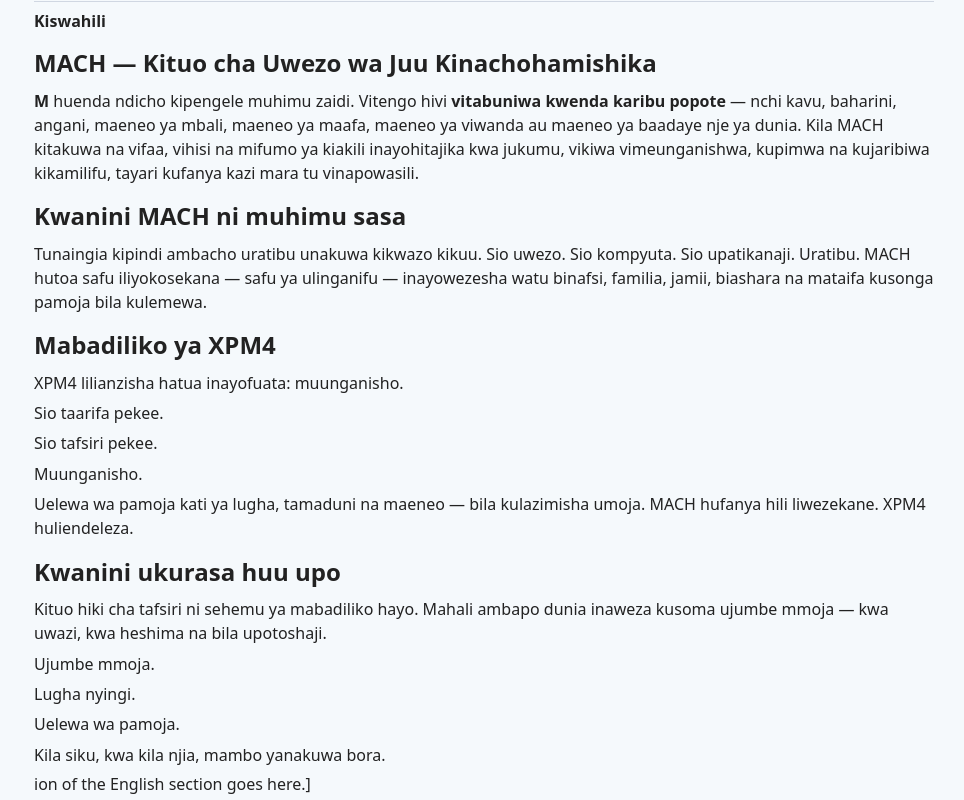
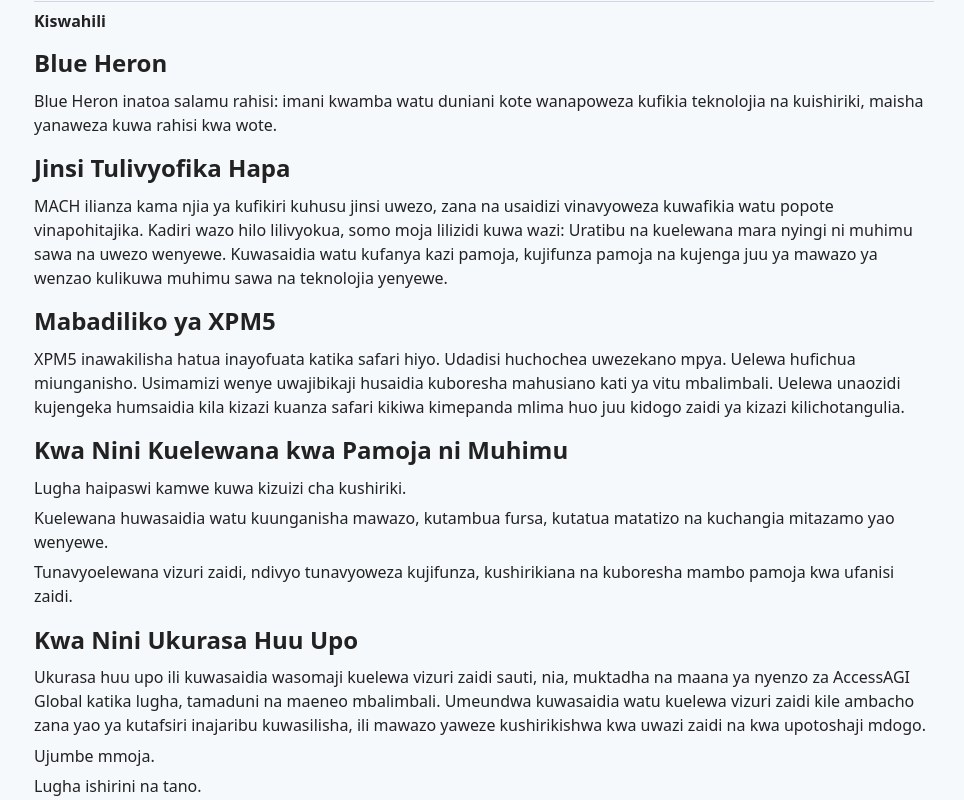
Before and after one commit to Skipy2k/accessagi-global-xpm-translation, a plain HTML site: page index.html in a window 1280 px wide. Both pictures are taken after a click on the button "Swahili". Shown: the part 2006-2806 px from the top of the page, without its empty margins (156-1120 px from the left). Drawn offline with Linux system fonts and the light colour scheme.

Commit message:
Update Swahili translation content in index.html

```diff
--- a/index.html
+++ b/index.html
@@ -684,44 +684,51 @@ Została zaprojektowana tak, aby pomagać ludziom lepiej rozumieć, co stara si
   <p>Z dnia na dzień, pod każdym względem, jest coraz lepiej.</p>
 </div>
 
-    <div id="lang-sw" class="translation-block">
+<div id="lang-sw" class="translation-block">
   <div class="language-label">Kiswahili</div>
 
-  <h2>MACH — Kituo cha Uwezo wa Juu Kinachohamishika</h2>
+  <h2>Blue Heron</h2>
+  <p>Blue Heron inatoa salamu rahisi: imani kwamba watu duniani kote wanapoweza kufikia teknolojia na kuishiriki, maisha yanaweza kuwa rahisi kwa wote.</p>
+
+  <h2>Jinsi Tulivyofika Hapa</h2>
   <p>
-    <strong>M</strong> huenda ndicho kipengele muhimu zaidi. Vitengo hivi
-    <strong>vitabuniwa kwenda karibu popote</strong> — nchi kavu, baharini, angani, maeneo ya mbali,
-    maeneo ya maafa, maeneo ya viwanda au maeneo ya baadaye nje ya dunia. Kila MACH kitakuwa na
-    vifaa, vihisi na mifumo ya kiakili inayohitajika kwa jukumu, vikiwa vimeunganishwa, kupimwa na
-    kujaribiwa kikamilifu, tayari kufanya kazi mara tu vinapowasili.
+    MACH ilianza kama njia ya kufikiri kuhusu jinsi uwezo, zana na usaidizi vinavyoweza kuwafikia watu popote vinapohitajika.
+
+Kadiri wazo hilo lilivyokua, somo moja lilizidi kuwa wazi:
+
+Uratibu na kuelewana mara nyingi ni muhimu sawa na uwezo wenyewe.
+
+Kuwasaidia watu kufanya kazi pamoja, kujifunza pamoja na kujenga juu ya mawazo ya wenzao kulikuwa muhimu sawa na teknolojia yenyewe.
   </p>
 
-  <h2>Kwanini MACH ni muhimu sasa</h2>
+  <h2>Mabadiliko ya XPM5</h2>
   <p>
-    Tunaingia kipindi ambacho uratibu unakuwa kikwazo kikuu. Sio uwezo. Sio kompyuta. Sio upatikanaji.
-    Uratibu. MACH hutoa safu iliyokosekana — safu ya ulinganifu — inayowezesha watu binafsi, familia,
-    jamii, biashara na mataifa kusonga pamoja bila kulemewa.
+    XPM5 inawakilisha hatua inayofuata katika safari hiyo.
+
+Udadisi huchochea uwezekano mpya.
+
+Uelewa hufichua miunganisho.
+
+Usimamizi wenye uwajibikaji husaidia kuboresha mahusiano kati ya vitu mbalimbali.
+
+Uelewa unaozidi kujengeka humsaidia kila kizazi kuanza safari kikiwa kimepanda mlima huo juu kidogo zaidi ya kizazi kilichotangulia.
   </p>
 
-  <h2>Mabadiliko ya XPM4</h2>
-  <p>XPM4 lilianzisha hatua inayofuata: muunganisho.</p>
-  <p>Sio taarifa pekee.</p>
-  <p>Sio tafsiri pekee.</p>
-  <p>Muunganisho.</p>
+  <h2>Kwa Nini Kuelewana kwa Pamoja ni Muhimu</h2>
+  <p>Lugha haipaswi kamwe kuwa kizuizi cha kushiriki.</p>
+  <p>Kuelewana huwasaidia watu kuunganisha mawazo, kutambua fursa, kutatua matatizo na kuchangia mitazamo yao wenyewe.</p>
+  <p>Tunavyoelewana vizuri zaidi, ndivyo tunavyoweza kujifunza, kushirikiana na kuboresha mambo pamoja kwa ufanisi zaidi.</p>
+
+  <h2>Kwa Nini Ukurasa Huu Upo</h2>
   <p>
-    Uelewa wa pamoja kati ya lugha, tamaduni na maeneo — bila kulazimisha umoja.
-    MACH hufanya hili liwezekane. XPM4 huliendeleza.
-  </p>
+    Ukurasa huu upo ili kuwasaidia wasomaji kuelewa vizuri zaidi sauti, nia, muktadha na maana ya nyenzo za AccessAGI Global katika lugha, tamaduni na maeneo mbalimbali.
 
-  <h2>Kwanini ukurasa huu upo</h2>
-  <p>
-    Kituo hiki cha tafsiri ni sehemu ya mabadiliko hayo.
-    Mahali ambapo dunia inaweza kusoma ujumbe mmoja — kwa uwazi, kwa heshima na bila upotoshaji.
+Umeundwa kuwasaidia watu kuelewa vizuri zaidi kile ambacho zana yao ya kutafsiri inajaribu kuwasilisha, ili mawazo yaweze kushirikishwa kwa uwazi zaidi na kwa upotoshaji mdogo.
   </p>
   <p>Ujumbe mmoja.</p>
-  <p>Lugha nyingi.</p>
-  <p>Uelewa wa pamoja.</p>
-  <p>Kila siku, kwa kila njia, mambo yanakuwa bora.</p>
+  <p>Lugha ishirini na tano.</p>
+  <p>Kuelewana kwa pamoja.</p>
+  <p>Siku baada ya siku, kwa kila namna, mambo yanazidi kuwa bora.</p>
 </div>
     <div id="lang-de" class="translation-block">
   <div class="language-label">Deutsch</div>
```
